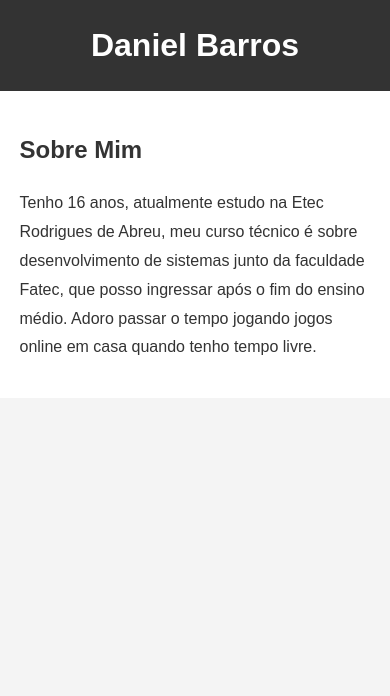
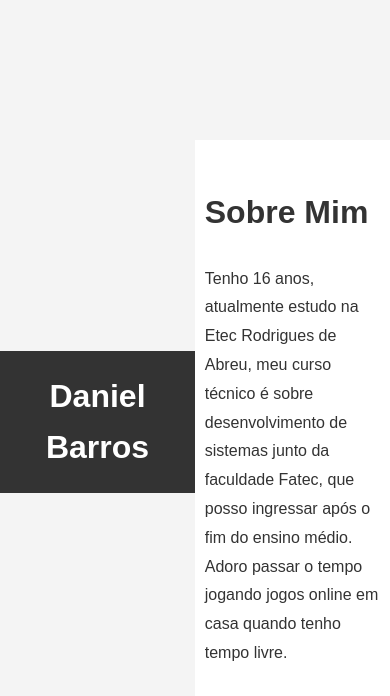
Before and after one commit to danielbsxzz/danielbsxzz, a plain HTML site: page index.html in a window 390 px wide. Drawn offline with Linux system fonts and the light colour scheme.

Commit message:
Update style.css

```diff
--- a/style.css
+++ b/style.css
@@ -7,18 +7,23 @@ body {
     padding: 0;
     background-color: #f4f4f4;
     color: #333;
+    display: flex;
+    justify-content: center;
+    align-items: center;
+    height: 100vh;
+    text-align: center;
 }
 
 header {
     background-color: #333;
     color: #fff;
     padding: 20px 0;
+    width: 100%;
 }
 
 header .container {
     width: 80%;
     margin: 0 auto;
-    text-align: center;
 }
 
 h1 {
@@ -28,6 +33,7 @@ h1 {
 
 section {
     padding: 20px 0;
+    width: 100%;
 }
 
 section#sobre {
@@ -60,10 +66,6 @@ p {
         font-size: 2em;
     }
 
-    h2 {
-        font-size: 1.5em;
-    }
-
     p {
         font-size: 1em;
     }
```
